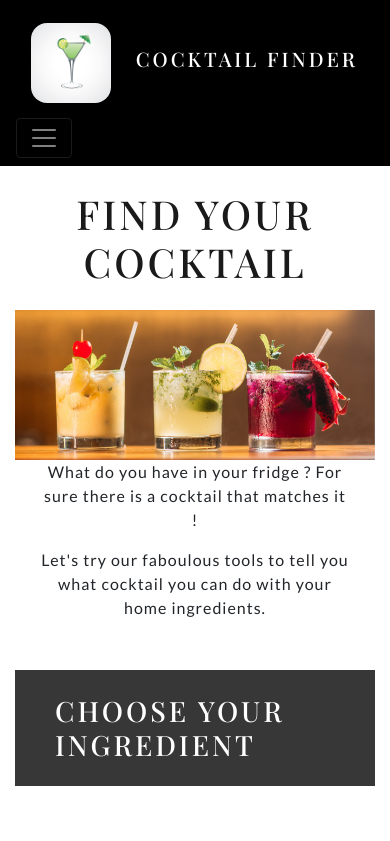
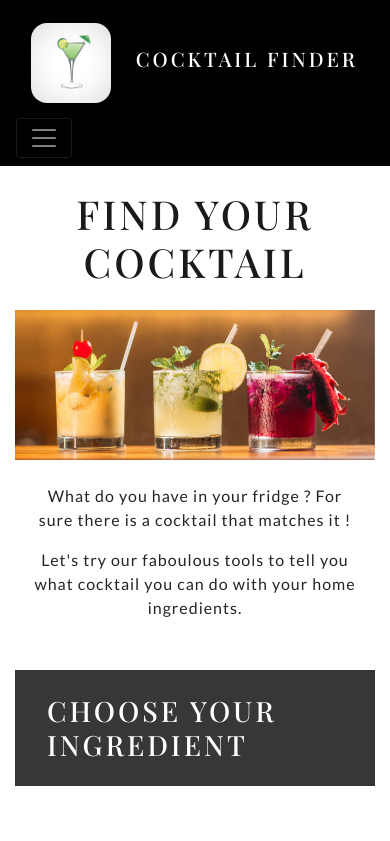
Before and after one commit to WildCodeSchool/lyon-js-0320-p2-g1, a React (Create React App) app: page /find-your-cocktail in a window 390 px wide. Shown: the top 841 px of the page. Built offline with nearby package versions, Linux system fonts and the light colour scheme; a web font is replaced by a local one.

Commit message:
adjust margin title banner text

```diff
--- a/src/components/find-your-cocktail/FindYourCocktail.js
+++ b/src/components/find-your-cocktail/FindYourCocktail.js
@@ -103,13 +103,13 @@ class FindYourCocktail extends React.Component {
 
         <section>
           <h1 className='text-center m-4'>Find Your Cocktail</h1>
-          <img className='banner d-lg-none d-block' src={Banner} alt='cockails' />
-          <p className='px-4 text-center'>What do you have in your fridge ? For sure there is a cocktail that matches it !</p>
-          <p className='px-4 text-center'>Let's try our faboulous tools to tell you what cocktail you can do with your home ingredients.</p>
+          <img className='banner mb-4 d-lg-none d-block' src={Banner} alt='cockails' />
+          <p className='m-3 text-center'>What do you have in your fridge ? For sure there is a cocktail that matches it !</p>
+          <p className='m-2 text-center'>Let's try our faboulous tools to tell you what cocktail you can do with your home ingredients.</p>
         </section>
 
         <section className='search'>
-          <h3 className='m-3 p-4'>Choose your ingredient</h3>
+          <h3 className='m-2 p-4'>Choose your ingredient</h3>
         </section>
 
         <section>
@@ -180,8 +180,8 @@ class FindYourCocktail extends React.Component {
           <h1 className='text-center m-5'>Find Your Cocktail</h1>
           <img className='banner d-lg-none d-block' src={Banner} alt='cockails' />
           <h2 className='text-center m-3'>Results</h2>
-          <p className='m-3 px-4 text-center'>All recipes contains one of the previous selected ingredients. You can switch beetween ingredient to have recipes relative to one ingredient.</p>
-          <p className='m-3 px-4 text-center'>Let's find the perfect cocktail now ! </p>
+          <p className='m-3 text-center'>All recipes contains one of the previous selected ingredients. You can switch beetween ingredient to have recipes relative to one ingredient.</p>
+          <p className='m-3 text-center'>Let's find the perfect cocktail now ! </p>
           <ul className='result-ing'>
             <li className={(this.state.activeResultTab === 'All') ? 'result-ing-item active' : 'result-ing-item'} onClick={this.handleGetAllResults}>All results</li>
             {this.state.activeIngredientsList.map(ingredient => {
```
